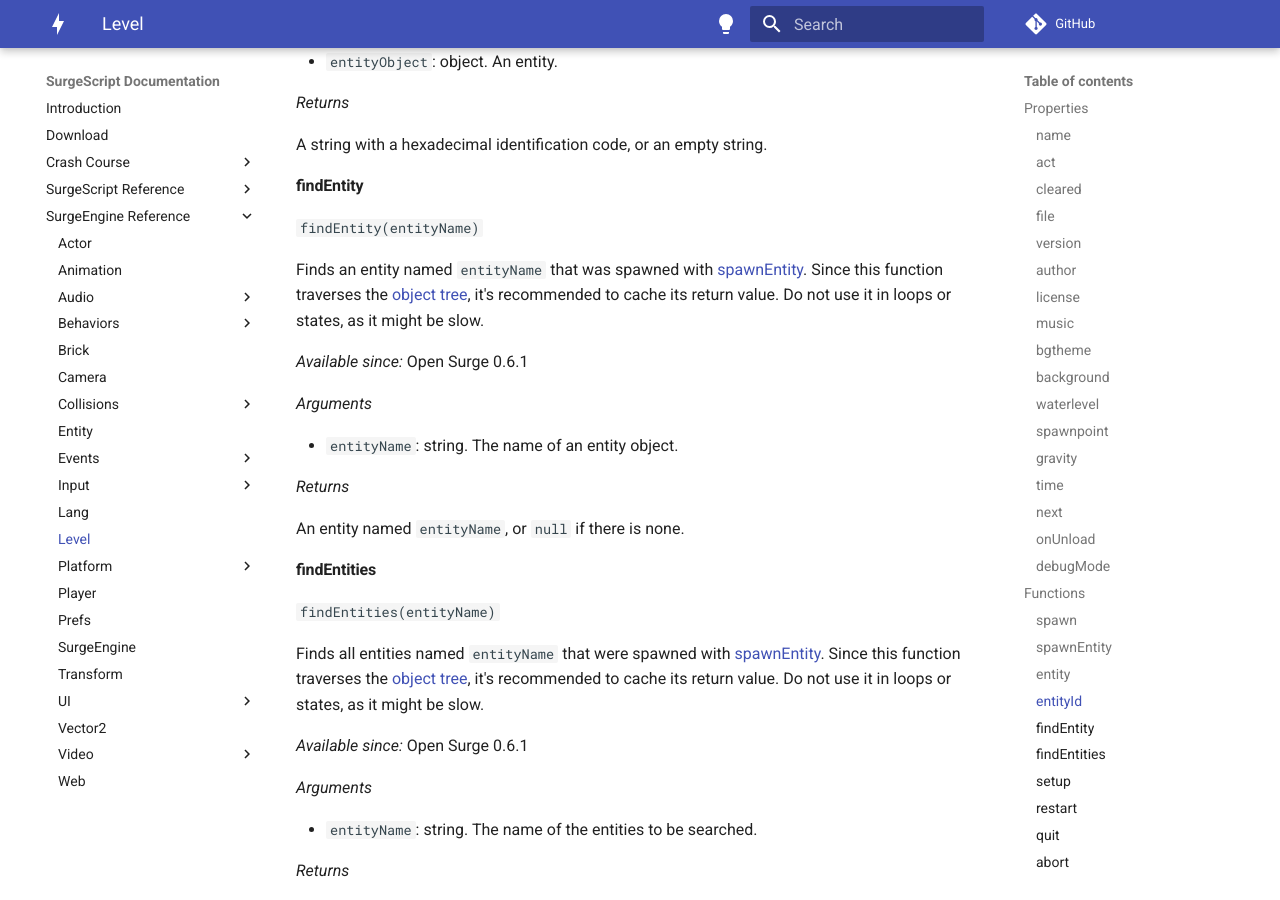
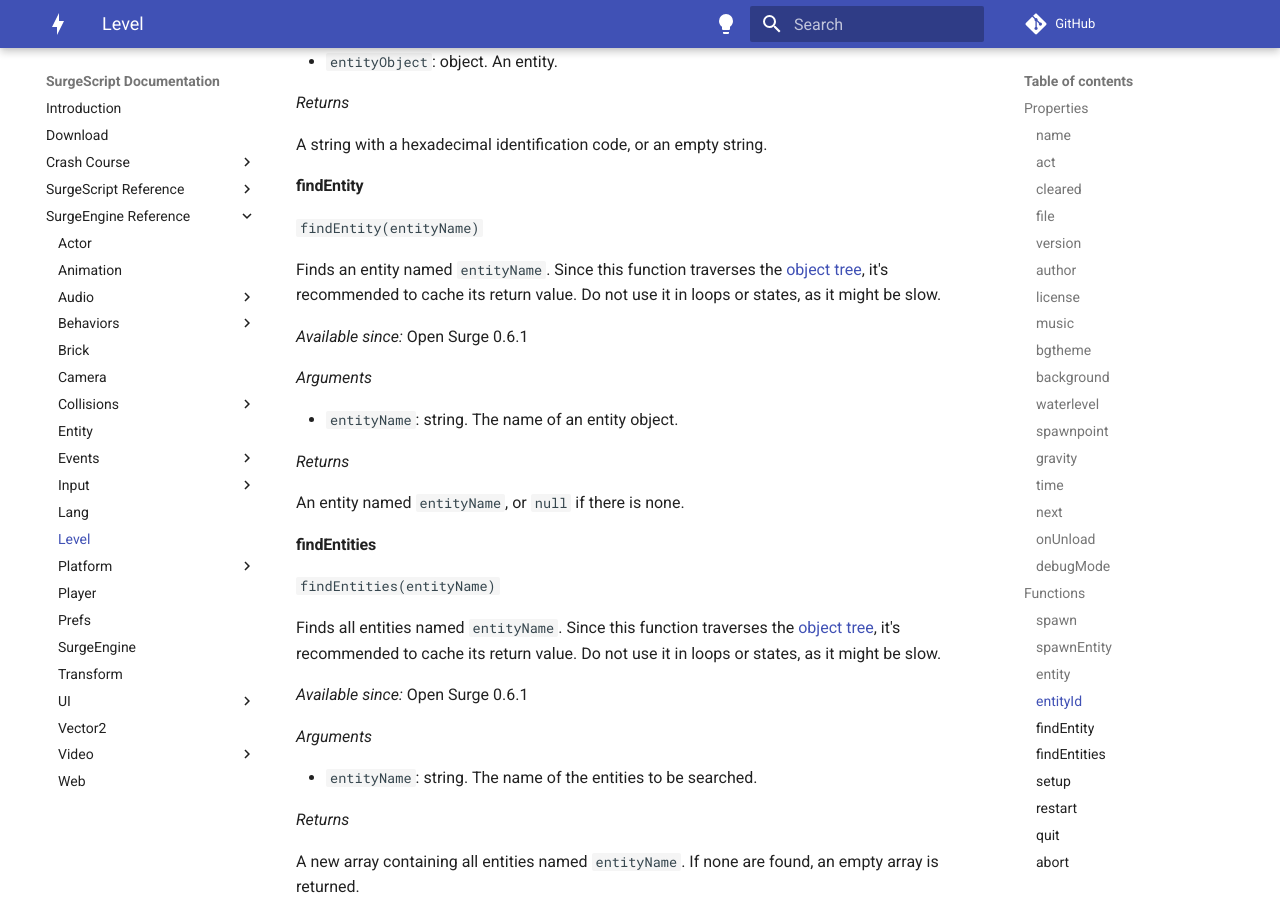
Before and after one commit to alemart/surgescript, an MkDocs documentation site: the page built from docs/engine/level.md, in a window 1280 px wide and 900 px high, scrolled down 5749 px. Built offline with MkDocs 1.6.1 and Material for MkDocs 9.7.7, drawn with Linux system fonts in a browser that asks for light colours; comment, search, counter and statistics services are not loaded.

Commit message:
Docs: change the description of Level.findEntity() and of Level.findEntities()

```diff
--- a/docs/engine/level.md
+++ b/docs/engine/level.md
@@ -273,7 +273,7 @@ A string with a hexadecimal identification code, or an empty string.
 
 `findEntity(entityName)`
 
-Finds an entity named `entityName` that was spawned with [spawnEntity](#spawnentity). Since this function traverses the [object tree](/tutorials/object_tree), it's recommended to cache its return value. Do not use it in loops or states, as it might be slow.
+Finds an entity named `entityName`. Since this function traverses the [object tree](/tutorials/object_tree), it's recommended to cache its return value. Do not use it in loops or states, as it might be slow.
 
 *Available since:* Open Surge 0.6.1
 
@@ -289,7 +289,7 @@ An entity named `entityName`, or `null` if there is none.
 
 `findEntities(entityName)`
 
-Finds all entities named `entityName` that were spawned with [spawnEntity](#spawnentity). Since this function traverses the [object tree](/tutorials/object_tree), it's recommended to cache its return value. Do not use it in loops or states, as it might be slow.
+Finds all entities named `entityName`. Since this function traverses the [object tree](/tutorials/object_tree), it's recommended to cache its return value. Do not use it in loops or states, as it might be slow.
 
 *Available since:* Open Surge 0.6.1
 
```
